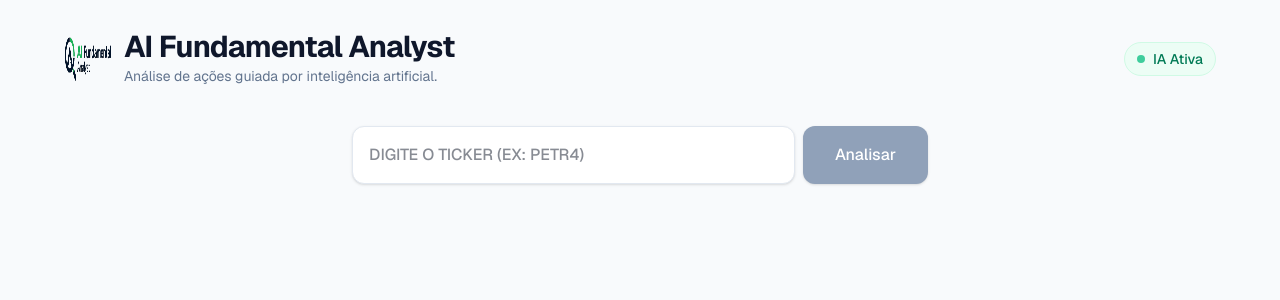
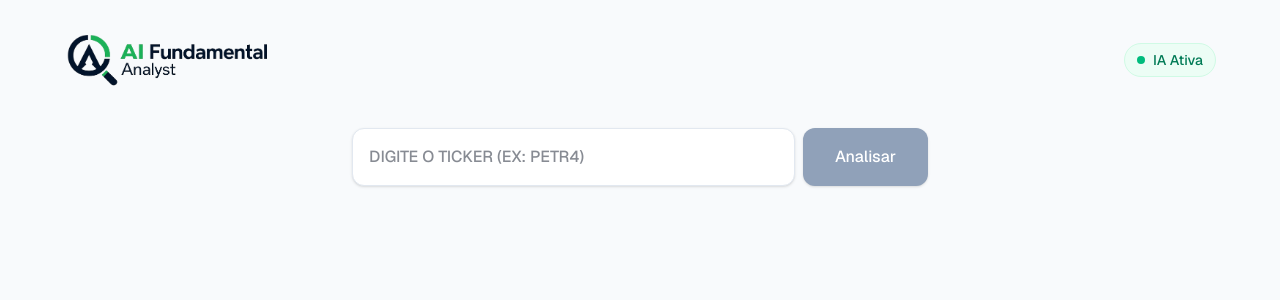
Before and after one commit to marcos-lima-dev/ai_fundamental_analyst, a Next.js app in the folder frontend/: page / in a window 1280 px wide. Shown: the top 300 px of the page. Built offline with nearby package versions, Linux system fonts and the light colour scheme.

Commit message:
Design: Remove texto do header e destaca apenas a logo

```diff
--- a/frontend/app/page.tsx
+++ b/frontend/app/page.tsx
@@ -171,18 +171,10 @@ export default function Home() {
   return (
     <main className="min-h-screen bg-slate-50 text-slate-800 p-4 sm:p-8 font-sans">
       <div className="max-w-6xl mx-auto">
-        <header className="flex flex-col sm:flex-row justify-between items-center mb-10">
-          <div className="flex items-center gap-3 mb-4 sm:mb-0">
-            {/* Adicionando a logo aqui */}
-            <img src="/logo.png" alt="AI Fundamental Analyst Logo" className="h-12 w-12 rounded-lg" />
-            <div>
-              <h1 className="text-2xl sm:text-3xl font-bold text-slate-900 tracking-tight leading-none">
-                AI Fundamental Analyst
-              </h1>
-              {/* Corrigindo o texto de "guilada" para "guiada" */}
-              <p className="text-slate-500 text-sm mt-1">Análise de ações guiada por inteligência artificial.</p>
-            </div>
-          </div>
+        <header className="flex justify-between items-center mb-10">
+          {/* Apenas a logo, com um tamanho maior (h-14) e ajuste de margem */}
+          <img src="/logo.png" alt="AI Fundamental Analyst Logo" className="h-14 w-auto" />
+
           <div className="flex items-center gap-2 bg-emerald-50 text-emerald-700 px-3 py-1.5 rounded-full text-sm font-medium border border-emerald-100">
             <span className="w-2 h-2 bg-emerald-500 rounded-full animate-pulse"></span> IA Ativa
           </div>
```
